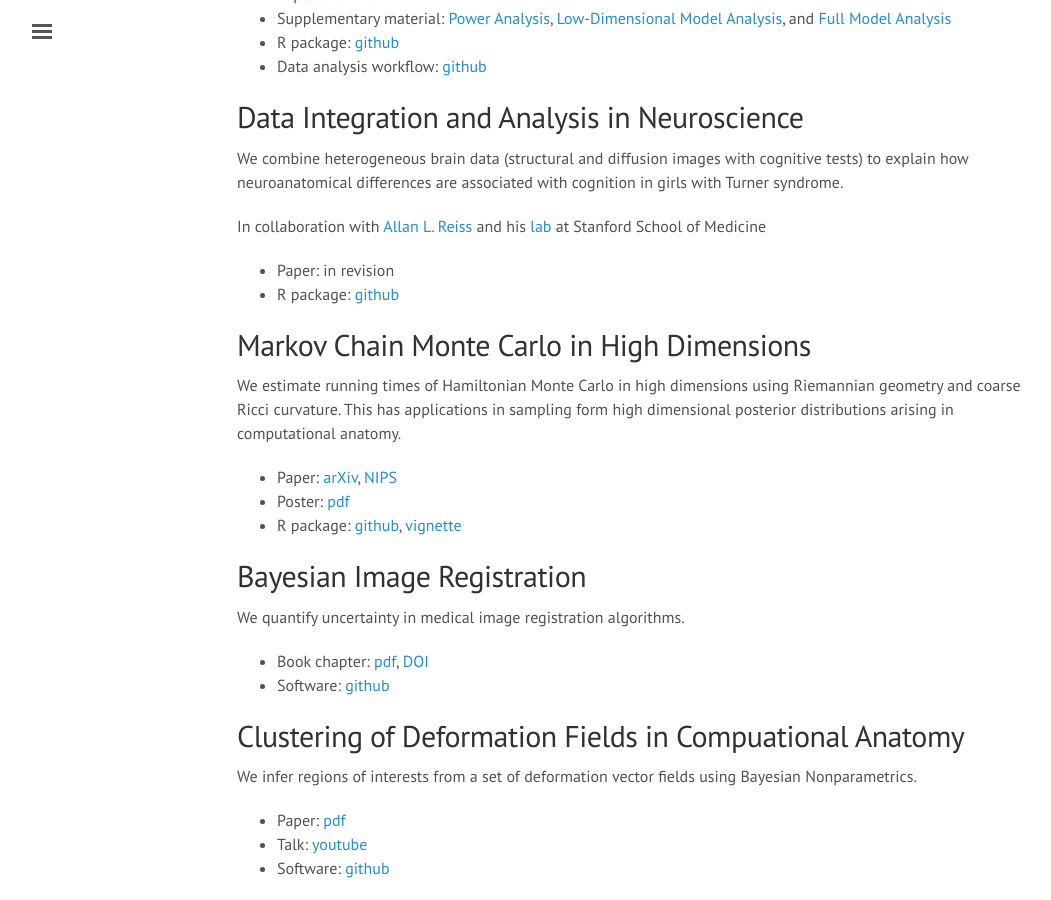
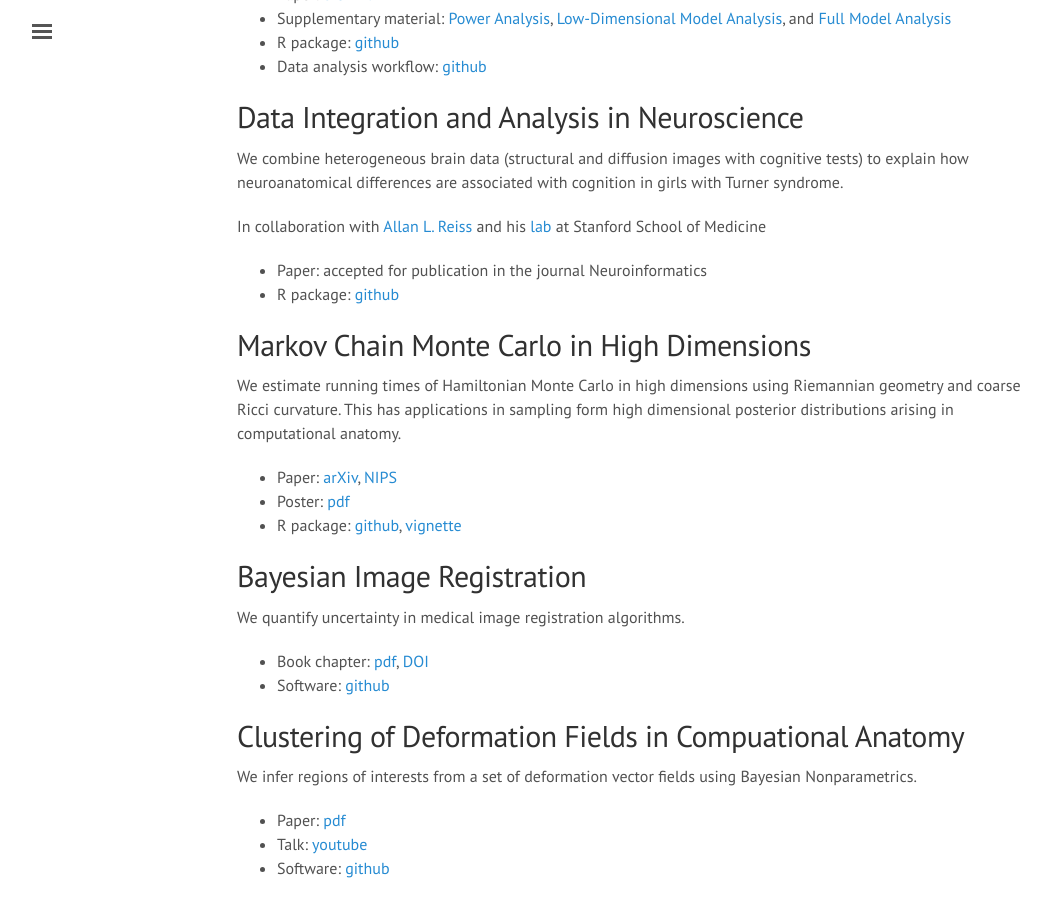
Before and after one commit to ChristofSeiler/ChristofSeiler.github.io, a Jekyll site: the page built from projects.md, in a window 1280 px wide and 900 px high, scrolled down 539 px. Shown: the whole window, without its empty margins (3-1054 px from the left). Built offline with Jekyll 4.4.1, drawn with Linux system fonts in a browser that asks for light colours.

Commit message:
Update projects.md

```diff
--- a/projects.md
+++ b/projects.md
@@ -27,7 +27,7 @@ We combine heterogeneous brain data (structural and diffusion images with cognit
 
 In collaboration with [Allan L. Reiss](https://med.stanford.edu/profiles/allan-reiss) and his [lab](http://cibsr.stanford.edu/) at Stanford School of Medicine
 
-* Paper: in revision
+* Paper: accepted for publication in the journal Neuroinformatics
 * R package: [github](https://github.com/ChristofSeiler/braincog)
 
 ## Markov Chain Monte Carlo in High Dimensions
```
